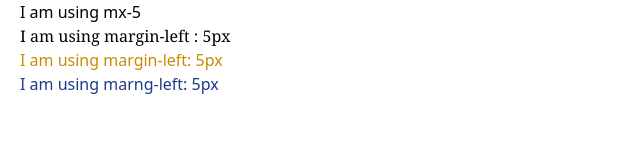
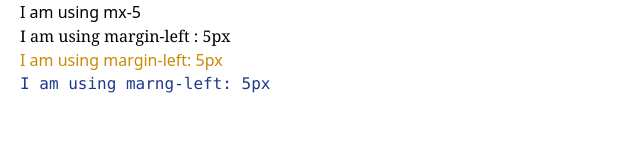
Before and after one commit to Becasss/Tailwind_CSS_Tutorial, a website built with Vite: page Day3/index.html in a window 1280 px wide. Shown: the full height of the page, 0-640 px from the left. Built offline with nearby package versions, Linux system fonts and the light colour scheme.

Commit message:
adding font-mono in index.html

```diff
--- a/Day3/index.html
+++ b/Day3/index.html
@@ -11,7 +11,7 @@
     <div class="mx-5 font-sans">I am using mx-5</div>
     <div class="mx-5 font-serif">I am using margin-left : 5px</div>
     <div class="mx-5 text-yellow-600"> I am using margin-left: 5px</div>
-    <div class="mx-5 text-blue-900">I am using marng-left: 5px</div>
+    <div class="mx-5 text-blue-900 font-mono">I am using marng-left: 5px</div>
 
 </body>
 </html>
```
